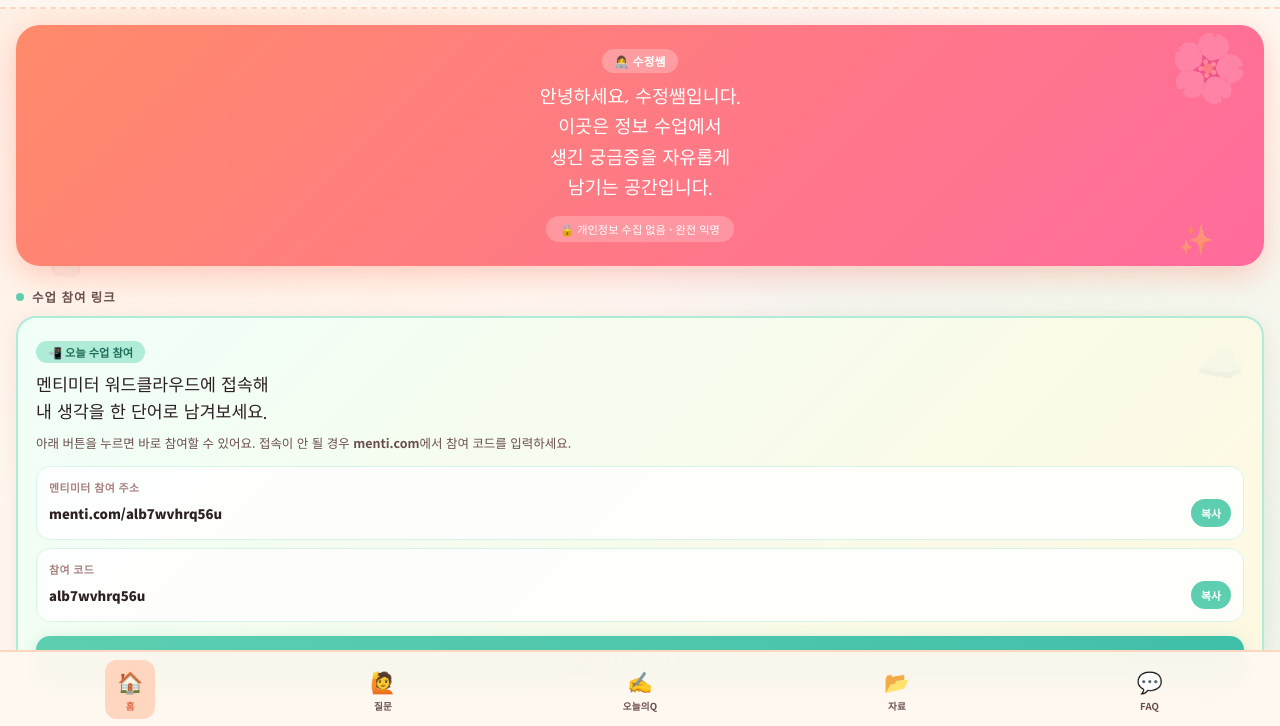
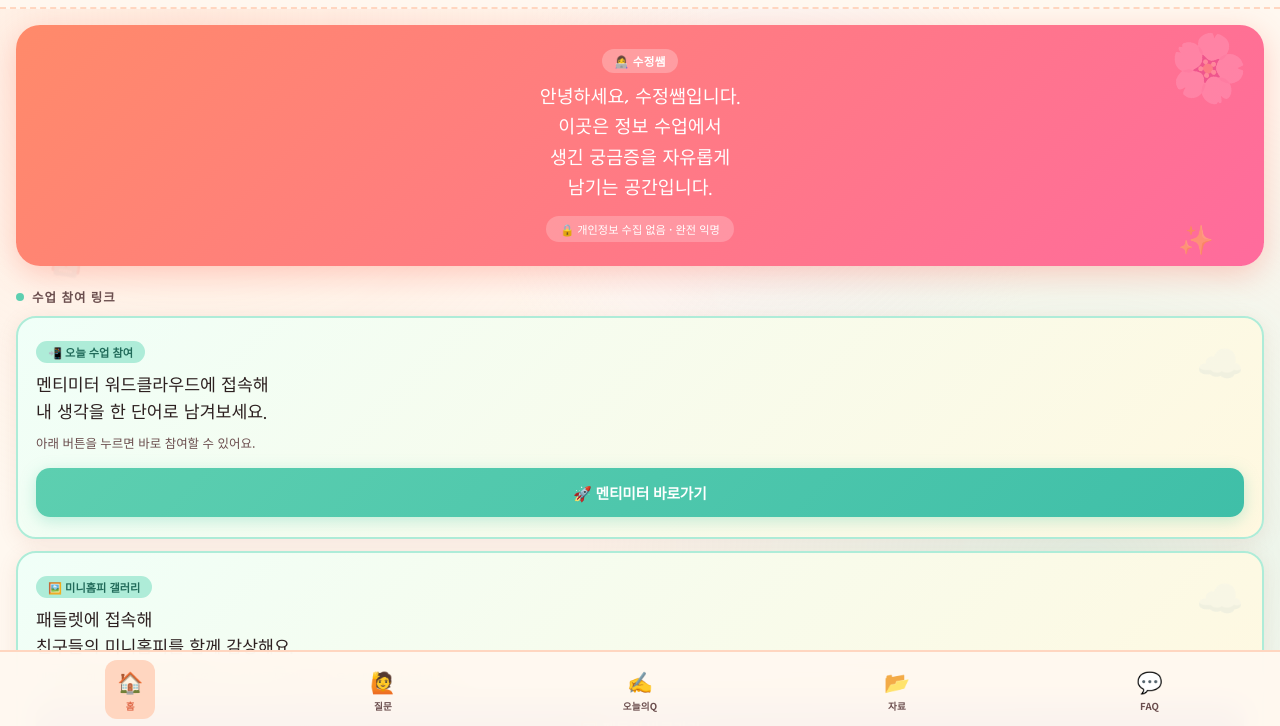
Before and after one commit to chojisj/sujeong-info-room, a plain HTML site: page index.html in a window 1280 px wide. Shown: the part 67-793 px from the top of the page. Drawn offline with Linux system fonts and the light colour scheme.

Commit message:
Update index.html

```diff
--- a/index.html
+++ b/index.html
@@ -658,26 +658,19 @@
       <div class="join-card">
         <div class="join-badge">📲 오늘 수업 참여</div>
         <div class="join-title">멘티미터 워드클라우드에 접속해<br>내 생각을 한 단어로 남겨보세요.</div>
-        <p class="join-desc">아래 버튼을 누르면 바로 참여할 수 있어요. 접속이 안 될 경우 <b>menti.com</b>에서 참여 코드를 입력하세요.</p>
-
-        <div class="access-box">
-          <span class="access-label">멘티미터 참여 주소</span>
-          <div class="access-value">
-            <span>menti.com/alb7wvhrq56u</span>
-            <button class="copy-btn" onclick="copyText('https://www.menti.com/alb7wvhrq56u')">복사</button>
-          </div>
-        </div>
-
-        <div class="access-box">
-          <span class="access-label">참여 코드</span>
-          <div class="access-value">
-            <span>alb7wvhrq56u</span>
-            <button class="copy-btn" onclick="copyText('alb7wvhrq56u')">복사</button>
-          </div>
-        </div>
+        <p class="join-desc">아래 버튼을 누르면 바로 참여할 수 있어요.</p>
 
         <a href="https://www.menti.com/alb7wvhrq56u" target="_blank" class="action-btn btn-mint">
           🚀 멘티미터 바로가기
+        </a>
+      </div>
+
+      <div class="join-card">
+        <div class="join-badge">🖼️ 미니홈피 갤러리</div>
+        <div class="join-title">패들렛에 접속해<br>친구들의 미니홈피를 함께 감상해요.</div>
+        <p class="join-desc">내가 저장한 패들렛용 이미지를 올리고, 친구 작품에 ❤️와 응원 댓글을 남겨보세요.</p>
+        <a href="https://padlet.com/chojisj/206" target="_blank" class="action-btn btn-lavender">
+          🖼️ 패들렛 바로가기
         </a>
       </div>
 
@@ -835,6 +828,15 @@
             <div class="material-info">
               <div class="material-title">멘티미터 참여 링크</div>
               <div class="material-sub">워드클라우드 · 수업 질문 실시간 참여</div>
+            </div>
+            <span class="material-arrow">›</span>
+          </a>
+
+          <a href="https://padlet.com/chojisj/206" target="_blank" class="material-item">
+            <div class="material-icon" style="background:#F5F0FF;">🖼️</div>
+            <div class="material-info">
+              <div class="material-title">패들렛 미니홈피 갤러리</div>
+              <div class="material-sub">작품 이미지 업로드 · 친구 작품 감상</div>
             </div>
             <span class="material-arrow">›</span>
           </a>
```
